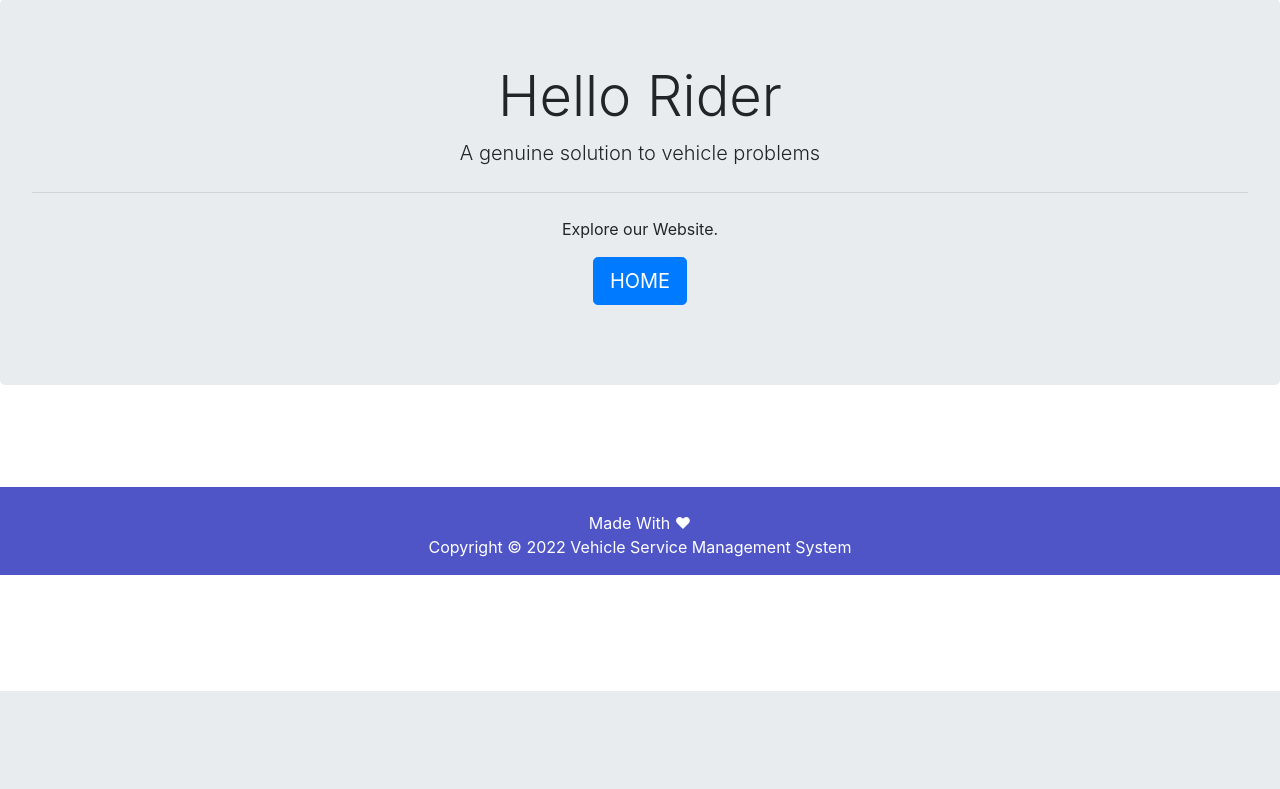
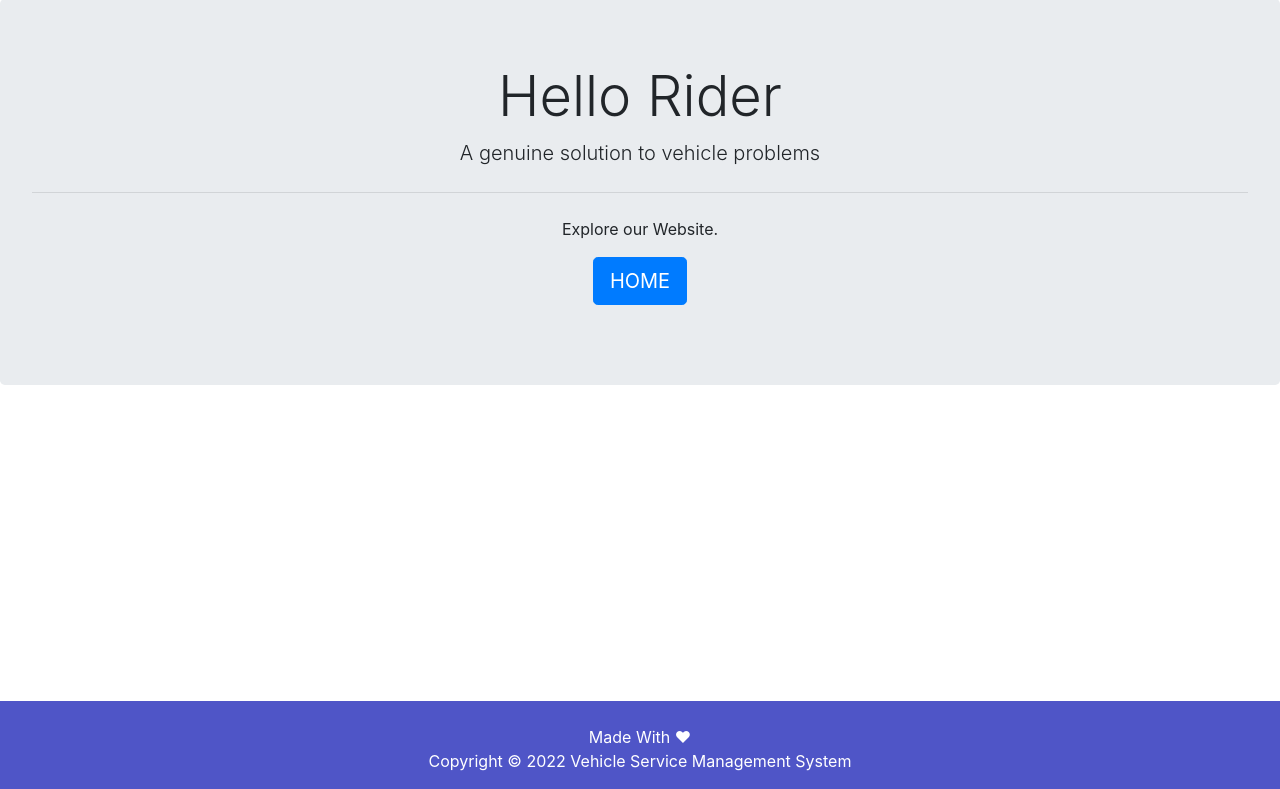
Before and after one commit to akj0712/Vehicle-Management-System, a Django app: page /aboutus in a window 1280 px wide. Shown: the part 109-898 px from the top of the page. Before the commit the page ends 800 px from the top, so only its background shows below. Run offline with Django 3.2, Linux system fonts and the light colour scheme; some libraries are stand-ins or nearby versions.

Commit message:
aligned footer on contact us page

```diff
--- a/templates/vehicle/footer.html
+++ b/templates/vehicle/footer.html
@@ -1,11 +1,10 @@
 <!DOCTYPE html>
 <html>
-
   <head>
-
-
-  <link rel="stylesheet" href="https://maxcdn.bootstrapcdn.com/font-awesome/4.7.0/css/font-awesome.min.css">
-
+    <link
+      rel="stylesheet"
+      href="https://maxcdn.bootstrapcdn.com/font-awesome/4.7.0/css/font-awesome.min.css"
+    />
 
     <style>
       /*---------------------------------------
@@ -15,6 +14,7 @@
         padding: 0px 0px 0px 0px;
         background-color: #4f55c7;
         margin: 0px;
+        margin-top: 230px;
       }
 
       .fa {
@@ -33,7 +33,7 @@
       }
 
       .fa-facebook {
-      background: #3B5998;
+        background: #3b5998;
         color: white;
         margin-top: 30px;
       }
@@ -44,7 +44,7 @@
       }
 
       .fa-twitter {
-      background: #55ACEE;
+        background: #55acee;
         color: white;
       }
 
@@ -55,13 +55,11 @@
 
       p {
         text-align: center;
-
       }
     </style>
   </head>
 
   <footer>
-
     <p>
       <!-- <a href="" class="fa fa-facebook"></a>
     <a href="" class="fa fa-whatsapp"></a>
@@ -69,17 +67,18 @@
     <a href="" class="fa fa-twitter"></a> -->
     </p>
 
-  <br>
+    <br />
     <div class="container">
       <div class="row">
         <div class="col-md-12 col-sm-12">
-        <div style="color:#ffffff;" class="wow fadeInUp footer-copyright">
-          <p>Made With ♥ <br>
-            Copyright &copy; 2022 Vehicle Service Management System</p>
+          <div style="color: #ffffff" class="wow fadeInUp footer-copyright">
+            <p>
+              Made With ♥ <br />
+              Copyright &copy; 2022 Vehicle Service Management System
+            </p>
           </div>
         </div>
       </div>
     </div>
   </footer>
-
 </html>
```
Lines whose indentation alone changed are shown as unchanged.
